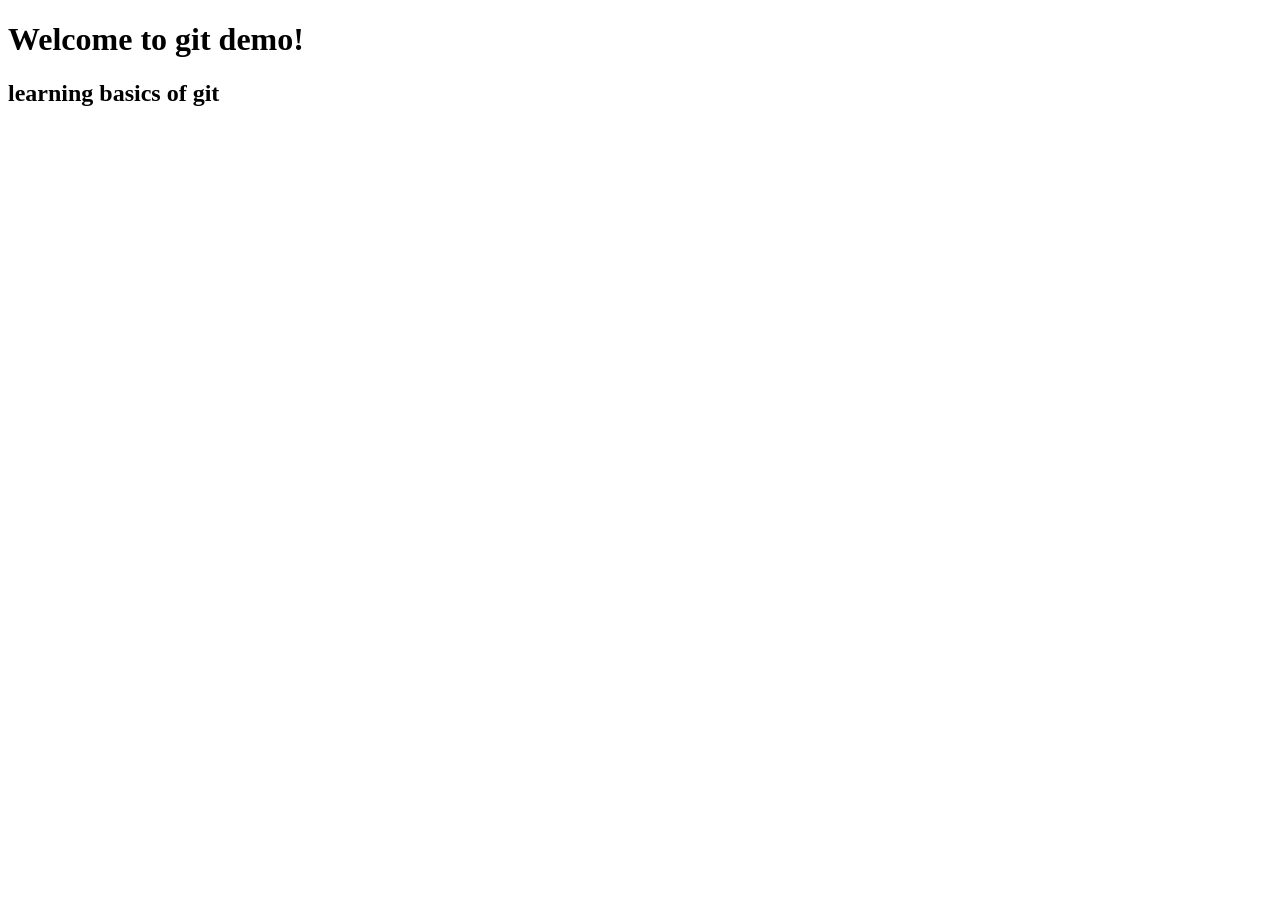
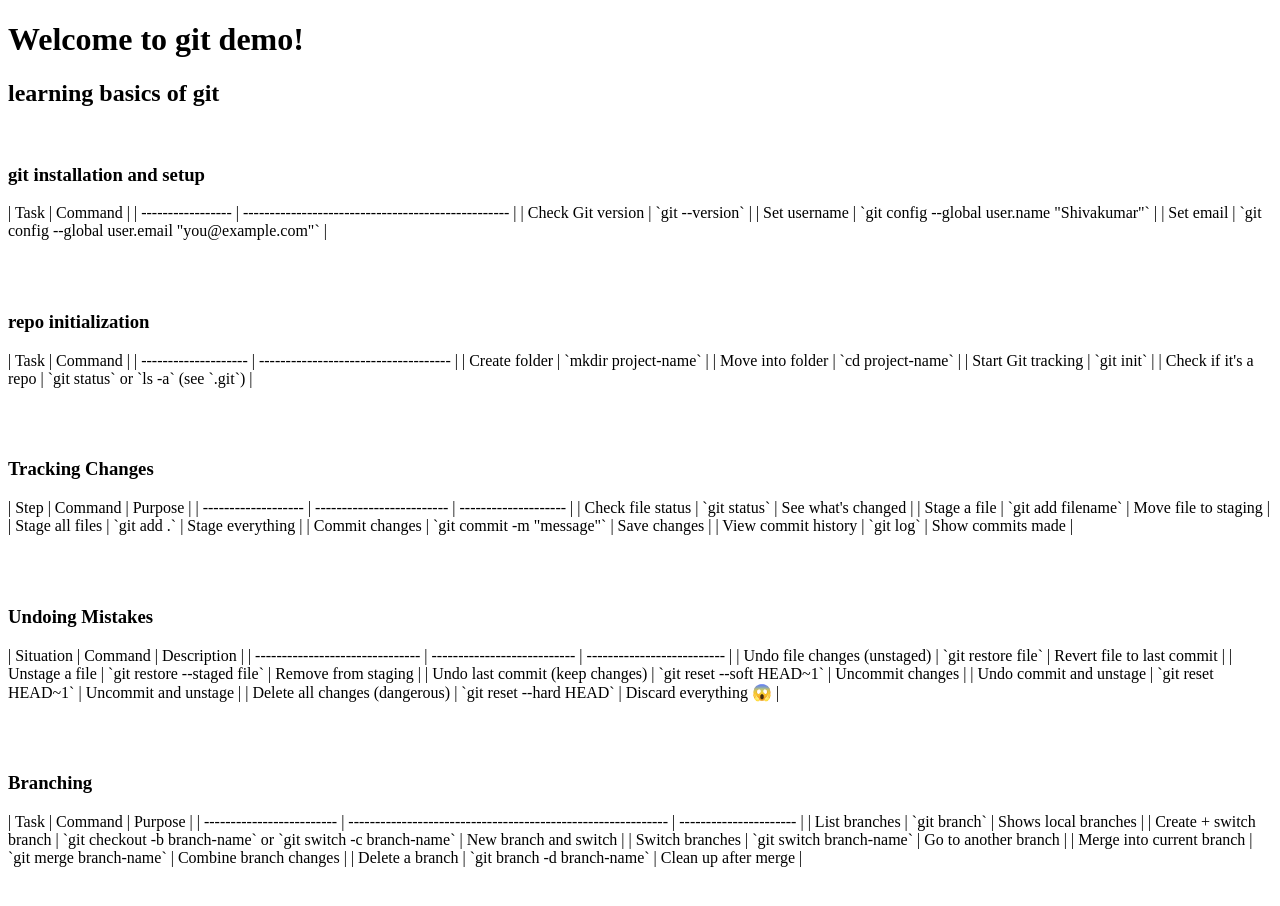
Before and after one commit to shivu-valgan/git-demo, a plain HTML site: page index.html in a window 1280 px wide. Before the commit the page ends 800 px from the top, so only its background shows below. Drawn offline with Linux system fonts and the light colour scheme.

Commit message:
git commands

```diff
--- a/index.html
+++ b/index.html
@@ -7,6 +7,55 @@
 </head>
 <body>
     <h1>Welcome to git demo!</h1>
-    <h2>learning basics of git</h2>
+    <h2>learning basics of git</h2><br>
+    <h3>git installation and setup</h3>
+    <p>
+| Task              | Command                                            |
+| ----------------- | -------------------------------------------------- |
+| Check Git version | `git --version`                                    |
+| Set username      | `git config --global user.name "Shivakumar"`       |
+| Set email         | `git config --global user.email "you@example.com"` |
+    </p><br><br>
+
+    <h3>repo initialization</h3>
+    <p>
+| Task                 | Command                              |
+| -------------------- | ------------------------------------ |
+| Create folder        | `mkdir project-name`                 |
+| Move into folder     | `cd project-name`                    |
+| Start Git tracking   | `git init`                           |
+| Check if it's a repo | `git status` or `ls -a` (see `.git`) |
+    </p><br><br>
+    <h3>Tracking Changes</h3>
+<p>
+    | Step                | Command                   | Purpose              |
+| ------------------- | ------------------------- | -------------------- |
+| Check file status   | `git status`              | See what's changed   |
+| Stage a file        | `git add filename`        | Move file to staging |
+| Stage all files     | `git add .`               | Stage everything     |
+| Commit changes      | `git commit -m "message"` | Save changes         |
+| View commit history | `git log`                 | Show commits made    |
+</p><br><br>
+<h3>Undoing Mistakes</h3>
+<p>
+    | Situation                       | Command                     | Description                |
+| ------------------------------- | --------------------------- | -------------------------- |
+| Undo file changes (unstaged)    | `git restore file`          | Revert file to last commit |
+| Unstage a file                  | `git restore --staged file` | Remove from staging        |
+| Undo last commit (keep changes) | `git reset --soft HEAD~1`   | Uncommit changes           |
+| Undo commit and unstage         | `git reset HEAD~1`          | Uncommit and unstage       |
+| Delete all changes (dangerous)  | `git reset --hard HEAD`     | Discard everything 😱      |
+</p><br><br>
+<h3>Branching</h3>
+<p>
+    | Task                      | Command                                                      | Purpose                |
+| ------------------------- | ------------------------------------------------------------ | ---------------------- |
+| List branches             | `git branch`                                                 | Shows local branches   |
+| Create + switch branch    | `git checkout -b branch-name` or `git switch -c branch-name` | New branch and switch  |
+| Switch branches           | `git switch branch-name`                                     | Go to another branch   |
+| Merge into current branch | `git merge branch-name`                                      | Combine branch changes |
+| Delete a branch           | `git branch -d branch-name`                                  | Clean up after merge   |
+</p><br><br>
+<h3></h3>
 </body>
 </html>
```
